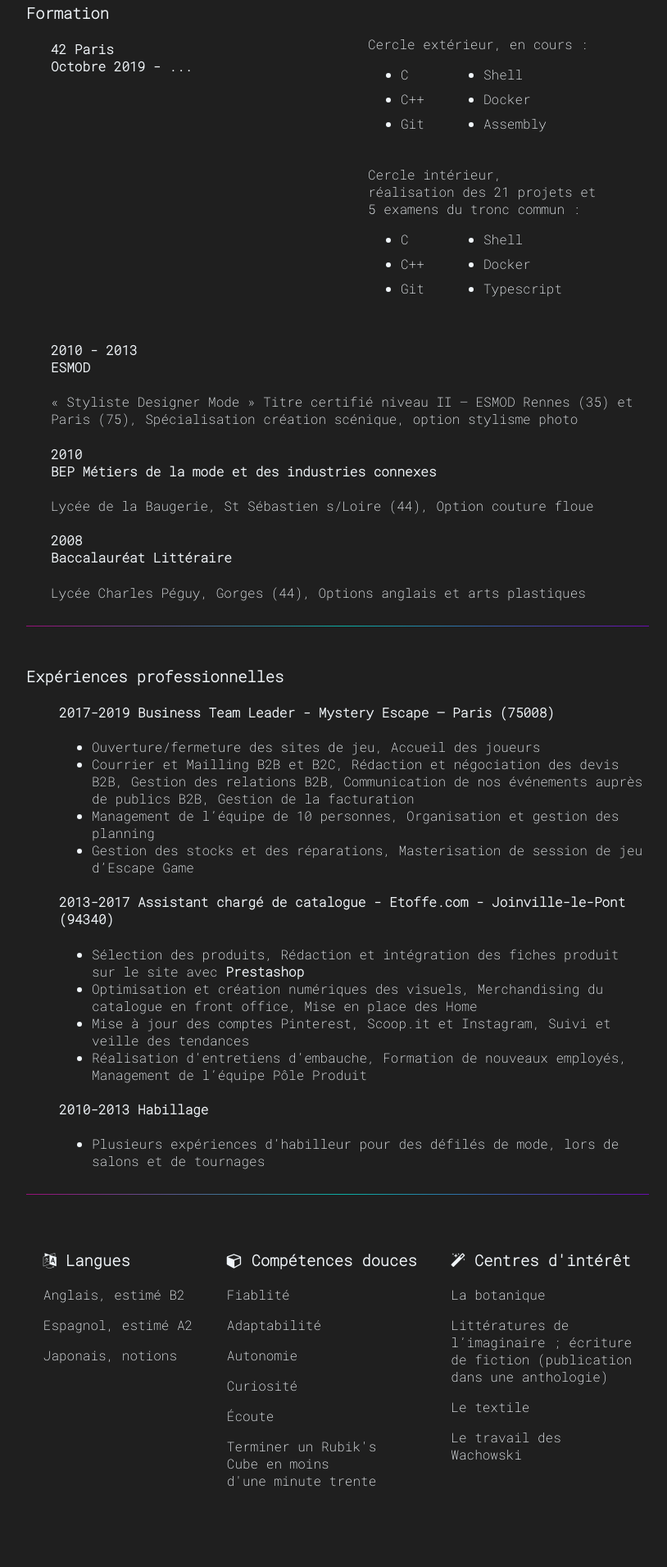
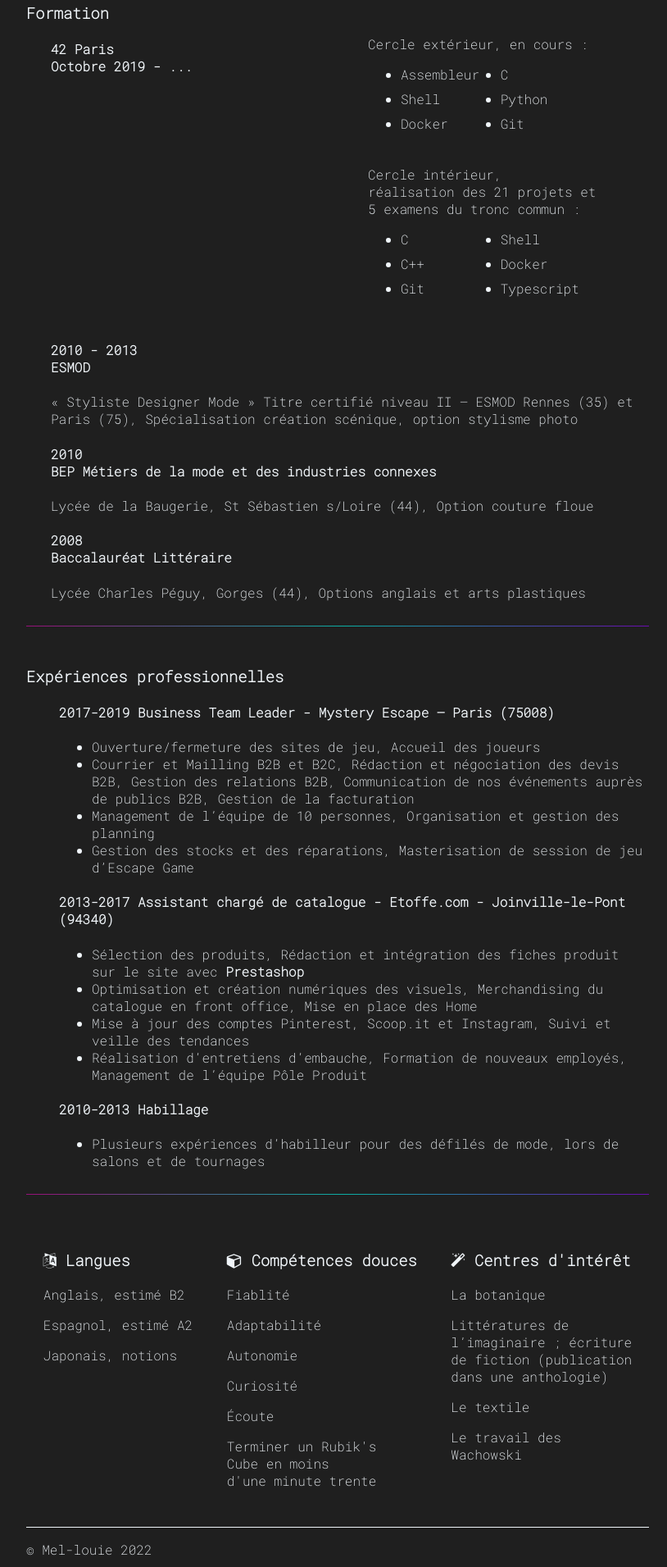
Before and after one commit to Mel-louie/mel-louie.github.io, a plain HTML site: page index.html in a window 1280 px wide. Shown: the part 149-2060 px from the top of the page at 82% size, without its empty margins (228-1042 px from the left). Before the commit the page ends 2013 px from the top, so only its background shows below. Drawn offline with Linux system fonts and the light colour scheme.

Commit message:
refactor: clean css and html

```diff
--- a/index.html
+++ b/index.html
@@ -30,12 +30,12 @@
 					<ul>
 						<p>Cercle extérieur, en cours :</p>
 						<ul class="wrapper">
-							<li class="item1">C</li>
-							<li class="item2">Shell</li>
-							<li class="item3">C++</li>
-							<li class="item4">Docker</li>
-							<li class="item5">Git</li>
-							<li class="item6">Assembly</li>
+							<li class="item1">Assembleur</li>
+							<li class="item2">C</li>
+							<li class="item3">Shell</li>
+							<li class="item4">Python</li>
+							<li class="item5">Docker</li>
+							<li class="item6">Git</li>
 						</ul>
 						<br />
 						<p>Cercle intérieur,<br />réalisation des 21 projets et<br/>5 examens du tronc commun :</p>
@@ -111,6 +111,9 @@
 				<p>Le travail des<br />Wachowski</p>
 		</div>
 	</section>
-
+	<div class="fl"></div>
+	<footer>
+		<p>© Mel-louie 2022</p>
+	  </footer>
 </body>
 </html>
--- a/style.css
+++ b/style.css
@@ -46,7 +46,7 @@ header > ul > li {
 
 .wrapper {
 	display: grid;
-	grid-template-columns: repeat(8, 1fr);
+	grid-template-columns: repeat(4, 1fr);
 	gap: 5px;
 	grid-auto-rows: 25px;
 	grid-template-areas:
@@ -103,7 +103,8 @@ header > ul > li {
 }
 
 #education,
-#experience {
+#experience,
+.container {
 	margin-bottom: 30px;
 }
 
@@ -129,3 +130,18 @@ a, a:visited {
 	/* margin-top: 11em; */
 	top: 0;
 }
+
+.fl {
+
+	border: 1px solid;
+	border-left: 0;
+ 	border-bottom: 0;
+  	border-right: 0;
+
+	width: 100%;
+	top: 0;
+}
+
+footer {
+	align-items: center;
+}
```
Lines whose indentation alone changed are shown as unchanged.
